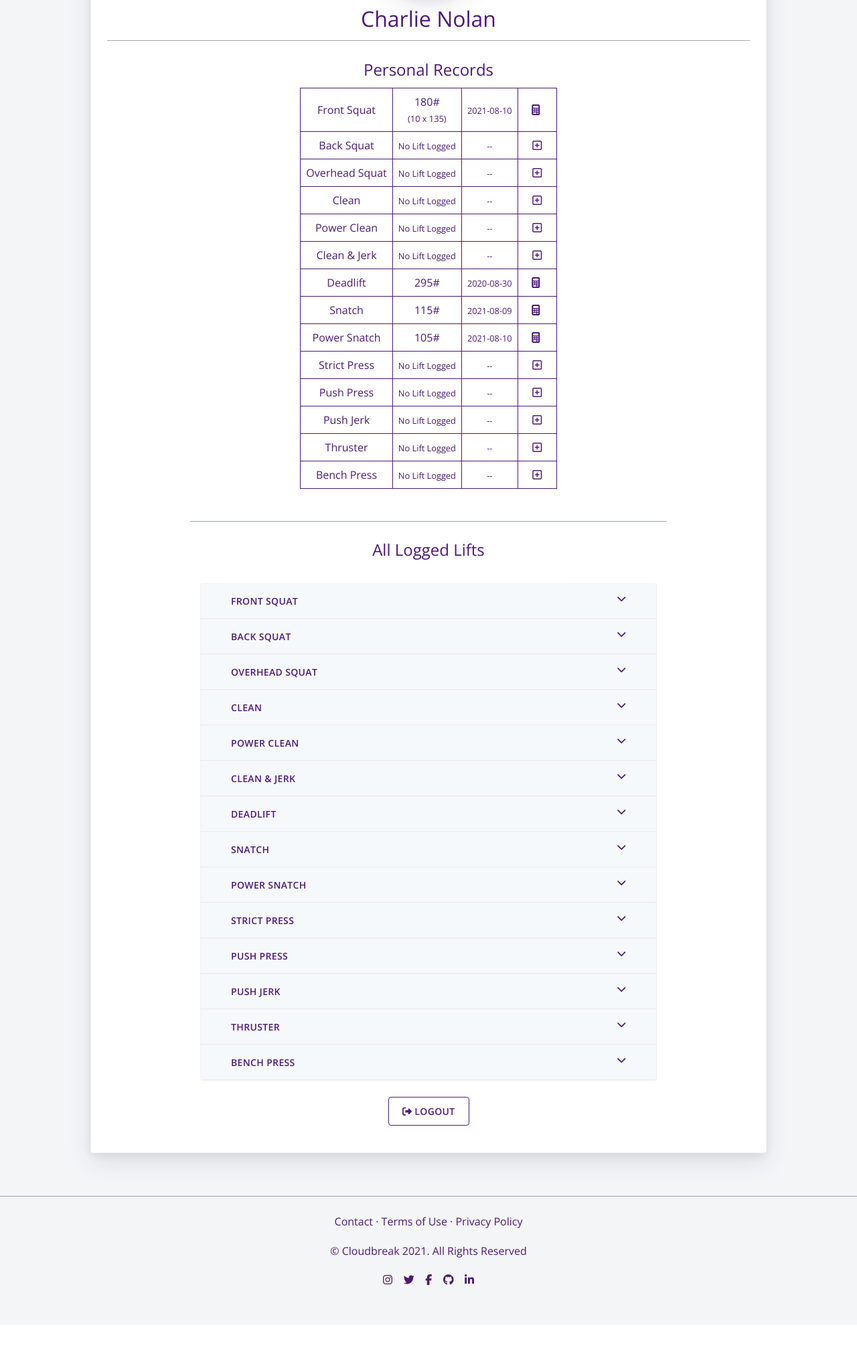
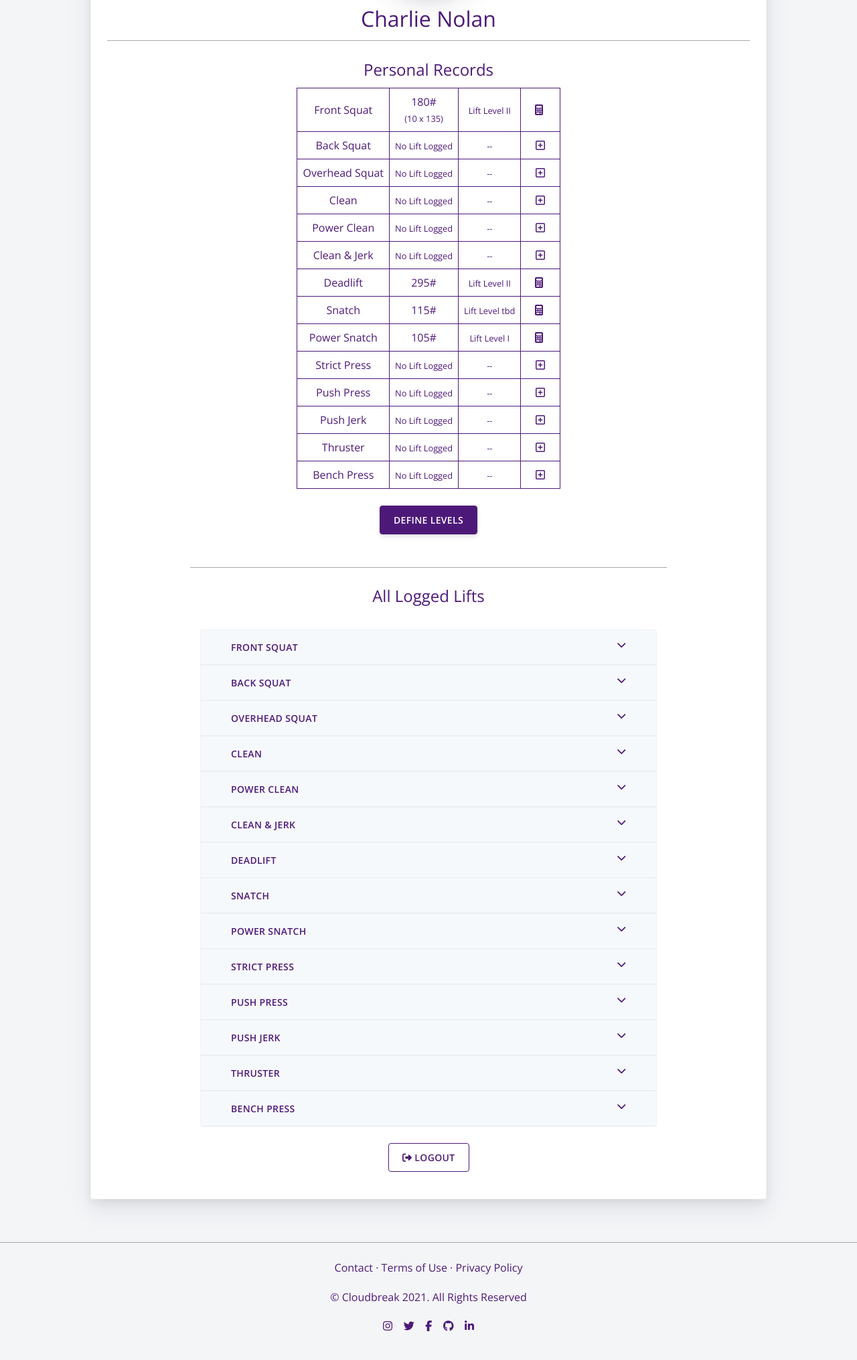
Before and after one commit to nolan887/WODBrain, a Flask app: page /profile in a window 1280 px wide. Shown: the part 333-2364 px from the top of the page at 67% size. Before the commit the page ends 2252 px from the top, so only its background shows below. Run offline with Flask 2, Linux system fonts and the light colour scheme; a user stored in the database is signed in; data comes from the database, SQL or seed files in the repository; both versions use the stored data as it was after the commit; some libraries are stand-ins or nearby versions.

Commit message:
Editorial changes. Levels defined in profile.

```diff
--- a/server.py
+++ b/server.py
@@ -149,6 +149,66 @@ def lift_lvl_calc(age, bw, sex, move, rep, load):
         level = "V"
     return level
 
+def get_lift_catalog():
+    liftnames = MovementCatalog.query.all()
+    catalog = []
+    for lift in liftnames:
+        catalog.append(str(lift.move))
+    return catalog
+
+def get_user_journal():
+    journal = {} # Blank dictionary
+    liftnames = MovementCatalog.query.all() #SQL lift name and numbers
+    liftdata = LiftData.query.filter_by(userid=current_user.id).all() #SQL all lifts for current user
+    liftcatalog = get_lift_catalog()
+
+    # Create blank journal with lift names
+    for lift in liftnames:
+        movename = liftcatalog[int(lift.id)-1]
+        journal[movename] = {}
+
+    # Populate blank journal with actual data
+    for data in liftdata:
+        movename = liftcatalog[int(data.liftid)-1]
+        wdbkey = data.wodbrainlift
+        entry = {
+                'rep': data.reps,
+                'load': data.load,
+                'onerm': data.onerm,
+                'date': data.date,
+                'actual': data.actual_lift,
+                'level': data.lvl
+                }
+        journal[movename][wdbkey] = entry
+
+    return journal
+
+def get_pr_journal():
+    journal = {} # Blank dictionary
+    liftnames = MovementCatalog.query.all() # SQL movement name and numbers
+    liftcatalog = get_lift_catalog()
+    current_journal = get_user_journal()
+
+    # Create blank PR Journal with lift names
+    for lift in liftnames:
+        movename = liftcatalog[int(lift.id)-1]
+        journal[movename] = {
+                'rep': 0,
+                'load': 0,
+                'onerm': 0,
+                'date': 0,
+                'actual': True,
+                'level': 0
+                }
+
+    # Fill in blank PR journal with actual 1RM/E's
+    for move in liftcatalog:
+        logged_onerm = 0
+        for lifts in current_journal[move].items():
+            possible_onerm = lifts[1]['onerm']
+            if possible_onerm > logged_onerm:
+                journal[move] = lifts[1]
+    return journal
 
 
 # WODBRAIN LOGIN HANDLING
@@ -239,53 +299,9 @@ def edit_profile():
 @app.route("/profile", methods=["GET", "POST"])
 def profile():
     if current_user.is_authenticated:
-        liftnames = MovementCatalog.query.all()
-        # CREATES A LIST OF LIFT NAMES AND AN EMPTY LIFT DICTIONARY TO PASS INTO JINJA TEMPLATE
-        liftcatalog = []
-        current_journal = {}
-        pr_journal = {}
-
-        # ADD EACH LIFT NAME TO THE LIFT CATALOG
-        for lift in liftnames:
-            liftcatalog.append(str(lift.move))
-            movename = liftcatalog[int(lift.id)-1]
-            current_journal[movename] = {}
-            pr_journal[movename] = {
-                'rep': 0,
-                'load': 0,
-                'onerm': 0,
-                'date': 0,
-                'actual': True
-            }
-
-        # ADD ALL OF THE CURRENT USER'S LOGGED LIFTS TO THE LIFT DICTIONARY
-        liftdata = LiftData.query.filter_by(userid=current_user.id).all()
-
-        for data in liftdata:
-            movename = liftcatalog[int(data.liftid)-1]
-            wdbkey = data.wodbrainlift
-            entry = {
-                'rep': data.reps,
-                'load': data.load,
-                'onerm': data.onerm,
-                'date': data.date,
-                'actual': data.actual_lift
-            }
-            current_journal[movename][wdbkey] = entry
-
-        # MAKE A PR TABLE FROM CURRENT_USER_LIFTS TABLE WITH MAX'S ONLY
-        # LOOP THROUGH EACH MOVEMENT SUB-DICTIONARY
-        for move in liftcatalog:
-            logged_onerm = 0
-
-            # LOOP THROUGH EACH SUB-DICTIONARY LIFT TO FIND MAX
-            for lifts in current_journal[move].items():
-                # PULL ONE RME VALUE FROM CURRENT_JOURNAL
-                possible_onerm = lifts[1]['onerm']
-                if possible_onerm > logged_onerm:
-                    logged_onerm = possible_onerm
-                    # OVERWRITE PR JOURNAL WITH NEW MAX
-                    pr_journal[move] = lifts[1]
+        liftcatalog = get_lift_catalog()
+        current_journal = get_user_journal()
+        pr_journal = get_pr_journal()
         return(render_template("profile.html", page_class="profile-page", current_user=current_user, liftcatalog=liftcatalog, liftdata=current_journal, pr_journal=pr_journal, liftnumbers=lift_dict_map))
     return(redirect("/login"))
 
@@ -334,6 +350,7 @@ def loglift(lift_id, wt):
                 rep=logform.rep.data,
                 load=logform.load.data
                 )
+
             if logform.rep.data == 1:
                 actual = True
             else:
--- a/templates/editprofile.html
+++ b/templates/editprofile.html
@@ -30,7 +30,7 @@
         <div class="row justify-content-center">
             <div class="col-lg-12" id="calc">
                 <h2>Edit Lifter Profile Details</h2>
-                <p>These details will be used to auto-fill the WODWEight, 1RME, and Target Weight Forms.<br>This data will not be visible to anyone except you.</p>
+                <p>These details will be used to auto-fill the WODWeight, 1RME, and Target Weight Forms.<br>This data will not be visible to anyone except you.</p>
                 <div class="col-sm">
                     {{ wtf.quick_form(form, novalidate=True) }}
                 </div>
--- a/templates/profile.html
+++ b/templates/profile.html
@@ -71,6 +71,7 @@
                                         <th colspan="4" style="text-align: center;">
                                             <h4>Personal Records</h4>
                                         </th>
+                                    </tr>
                                     {% for name in liftcatalog: %}
                                     <tr>
                                         <td>
@@ -92,7 +93,7 @@
                                             <br><span class="small">({{ pr_journal[name]['rep'] }} x {{ pr_journal[name]['load'] }})</span> {% endif %}
                                         </td>
                                         <td>
-                                                <span class="small">{{ pr_journal[name]['date'] }}</span>
+                                            <span class="small">Lift Level {{ pr_journal[name]['level'] }}</span>
                                         </td>
                                         <td>
                                             &nbsp;&nbsp;&nbsp;<a href="/wodweight/{{ liftnumbers[name] }}/{{ pr_journal[name]['onerm'] }}"><i class="fas fa-calculator"></i> </a>&nbsp;&nbsp;&nbsp;
@@ -100,6 +101,12 @@
                                         {% endif %}
                                     </tr>
                                     {% endfor %}
+                                    <tr>
+                                        <th colspan="4" style="text-align: center;">
+                                            <br><span class="btn btn-primary btn-icon mb-3 mb-sm-0" data-toggle="modal" data-target="#modal-level-dfn">
+                                                <span class="btn-inner--text">Define Levels</span>
+                                            </span>
+                                        </th>
                                     </tr>
                                 </table>
                                 <div class="py-4 text-center border-top">
@@ -143,7 +150,12 @@
                                                                     </tr>
                                                                     {% endfor %}
                                                                 </table>
+                                                                <span>
+                                                                    <br><a href="/loglift/{{liftnumbers[name]}}/new" class="btn btn-sm btn-outline-primary"><i class="far fa-plus-square"></i> Log Lift</a>
+                                                                </span>
+                                                                <span>
                                                                     {% else %} No lifts logged for {{ name }} <a href="/loglift/{{liftnumbers[name]}}/new" class="btn btn-sm btn-outline-primary float-right"><i class="far fa-plus-square"></i> Log Lift</a> {%endif%}
+                                                                </span>
                                                             </div>
                                                         </div>
                                                     </div>
@@ -162,6 +174,32 @@
                 </div>
             </div>
         </div>
+        <div class="row">
+            <div class="col-md-4">
+                <div class="modal fade" id="modal-level-dfn" tabindex="-1" role="dialog" aria-labelledby="modal-default" aria-hidden="true">
+                    <div class="modal-dialog modal- modal-dialog-centered modal-" role="document">
+                        <div class="modal-content">
+                            <div class="modal-header">
+                                <h6 class="modal-title" id="modal-title-default">Lifter Level Definitions</h6>
+                                <button type="button" class="close" data-dismiss="modal" aria-label="Close">
+                                <span aria-hidden="true">×</span>
+                              </button>
+                            </div>
+                            <div class="modal-body">
+                                <p><span style="font-weight: bold;">Level I:</span> Stronger than 5% of lifters. A beginner lifter can perform the movement correctly and has practiced it for at least a month.</p>
+                                <p><span style="font-weight: bold;">Level II:</span> Stronger than 20% of lifters. A novice lifter has trained regularly in the technique for at least six months.</p>
+                                <p><span style="font-weight: bold;">Level III:</span> Stronger than 50% of lifters. An intermediate lifter has trained regularly in the technique for at least two years.</p>
+                                <p><span style="font-weight: bold;">Level IV:</span> Stronger than 80% of lifters. An advanced lifter has progressed for over five years.</p>
+                                <p><span style="font-weight: bold;">Level V:</span> Stronger than 95% of lifters. An elite lifter has dedicated over five years to become competitive at strength sports.</p>
+                            </div>
+                            <div class="modal-footer">
+                                <button type="button" class="btn btn-default ml-auto" data-dismiss="modal">OK</button>
+                            </div>
+                        </div>
+                    </div>
+                </div>
+            </div>
+        </div>
     </section>
 
     {% include "_footer.html" %}
```
Also changed, not shown: wodbrain-database.db. Lines whose indentation alone changed are shown as unchanged.
